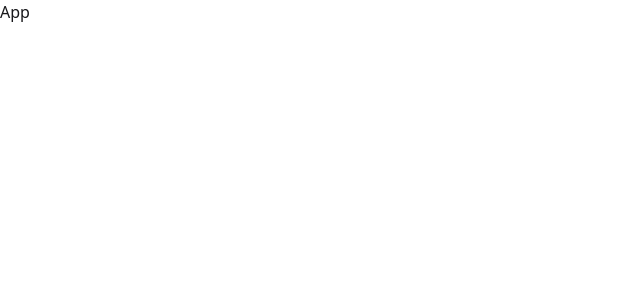
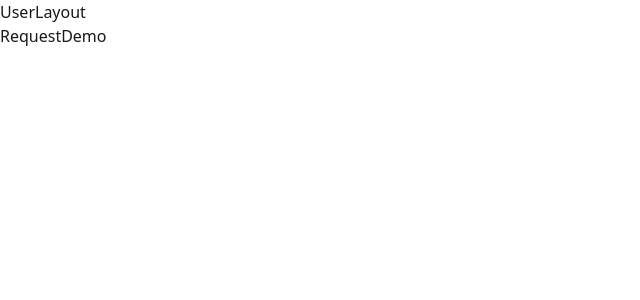
Before and after one commit to kajugadaniels/peleka-web-client, a React (Vite) app: page /request-demo in a window 1280 px wide. Shown: the top 300 px of the page, without its empty margins (0-640 px from the left). Built offline with nearby package versions, Linux system fonts and the light colour scheme.

Commit message:
Setup pages

```diff
--- a/package.json
+++ b/package.json
@@ -12,7 +12,8 @@
   "dependencies": {
     "react": "^18.3.1",
     "react-dom": "^18.3.1",
-    "react-router-dom": "^6.27.0"
+    "react-router-dom": "^6.27.0",
+    "react-toastify": "^10.0.6"
   },
   "devDependencies": {
     "@eslint/js": "^9.11.1",
--- a/src/App.jsx
+++ b/src/App.jsx
@@ -1,9 +1,26 @@
 import React from 'react'
+import { BrowserRouter as Router } from 'react-router-dom'
+import { ToastContainer } from 'react-toastify'
+import 'react-toastify/dist/ReactToastify.css'
+import AppRoutes from './AppRoutes'
 import './assets/css/app.css'
 
 const App = () => {
     return (
-        <div>App</div>
+        <Router>
+            <AppRoutes />
+            <ToastContainer
+                position="top-right"
+                autoClose={5000}
+                hideProgressBar={true}
+                newestOnTop
+                closeOnClick
+                pauseOnFocusLoss={false}
+                draggable
+                pauseOnHover
+                theme="light"
+            />
+        </Router>
     )
 }
 
--- /dev/null
+++ b/src/AppRoutes.jsx
@@ -0,0 +1,20 @@
+import React from 'react';
+import { Routes, Route } from 'react-router-dom';
+import UserLayout from './layouts/UserLayout';
+import { About, Contact, Home, RequestDemo, Services } from './pages'
+
+const AppRoutes = () => {
+    return (
+        <Routes>
+            <Route element={<UserLayout />}>
+                <Route path="/" element={<Home />} />
+                <Route path="/about" element={<About />} />
+                <Route path="/services" element={<Services />} />
+                <Route path="/contact" element={<Contact />} />
+                <Route path="/request-demo" element={<RequestDemo />} />
+            </Route>
+        </Routes>
+    );
+};
+
+export default AppRoutes;
--- /dev/null
+++ b/src/layouts/UserLayout.jsx
@@ -0,0 +1,13 @@
+import React from 'react'
+import { Outlet } from 'react-router-dom'
+
+const UserLayout = () => {
+    return (
+        <div>
+            UserLayout
+            <Outlet />
+        </div>
+    )
+}
+
+export default UserLayout
```
Also changed, not shown: 1 other file (tests, documents, lock files or other folders).
